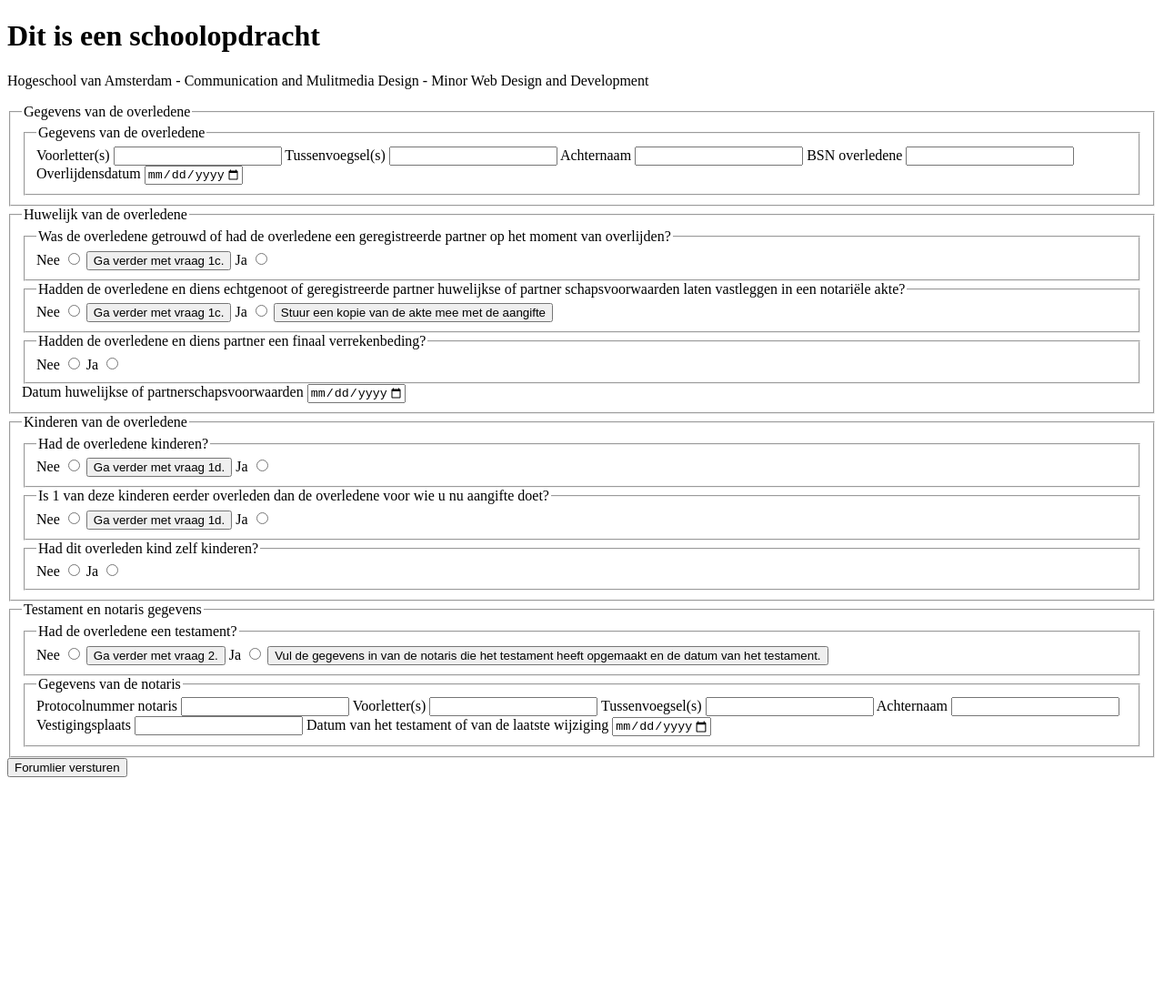
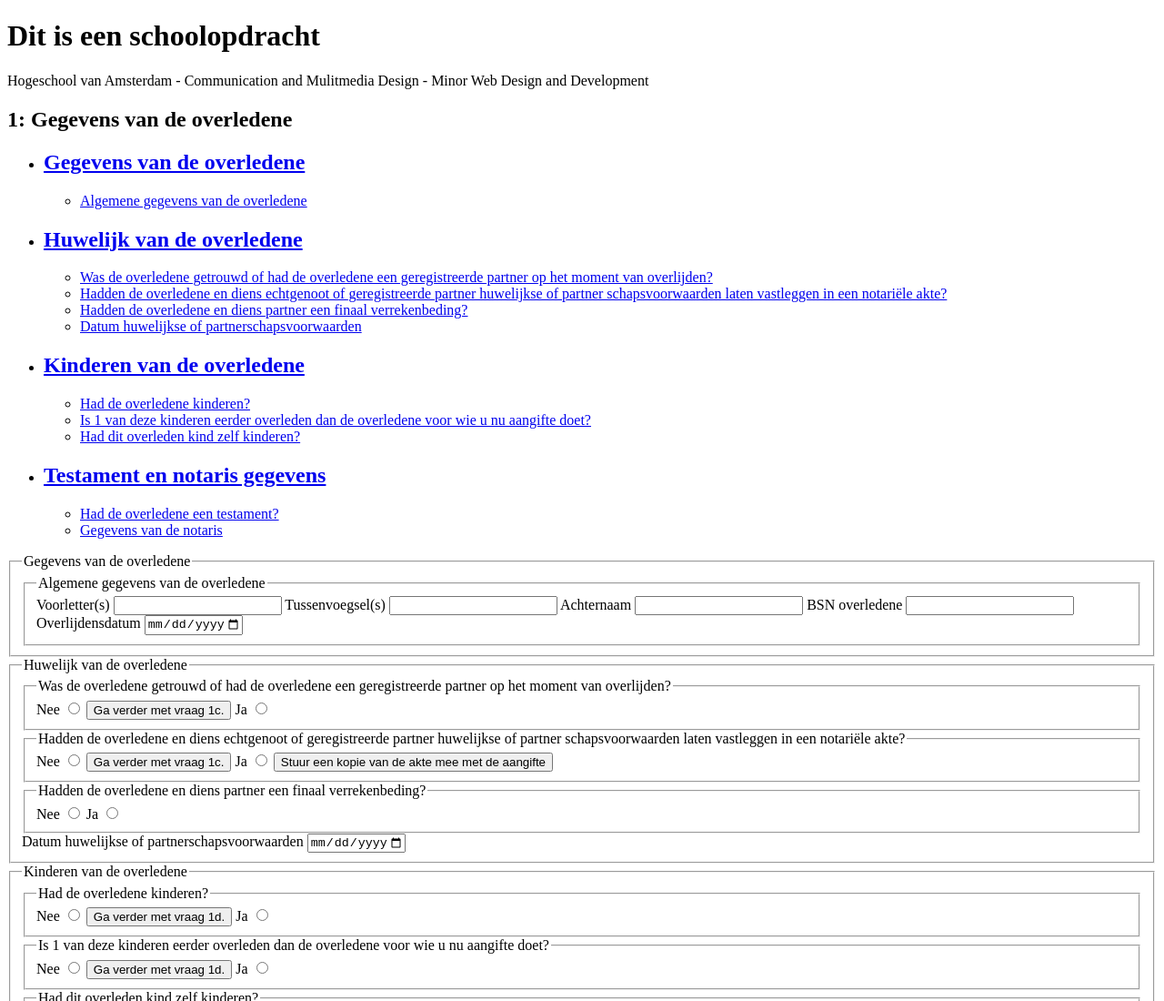
Before and after one commit to ginchanah/BrowserTechnologies, a plain HTML site: page index.html in a window 1280 px wide. Shown: the top 1100 px of the page at 91% size. Before the commit the page ends 862 px from the top, so only its background shows below. Drawn offline with Linux system fonts and the light colour scheme; a script that the page names is missing.

Commit message:
The actual working CSS solution
I gave up so I guess this is how we're going to do this

```diff
--- a/index.html
+++ b/index.html
@@ -16,14 +16,51 @@
     <!-- grijs als je dingen niet nodig hebt -->
     <!-- stappen laten zien in een aside? met nav? -->
     <main>
-        <nav>
+        <aside>
+            <nav>
+                <h2>1: Gegevens van de overledene</h2>
+                <ul>
+                    <li>
+                        <h2><a href="#section1a">Gegevens van de overledene</a></h2>
+                        <ul>
+                            <li><a href="#question-one">Algemene gegevens van de overledene</a></li>
+                        </ul>
+                    </li>
 
-        </nav>
+                    <li>
+                        <h2><a href="#section1b">Huwelijk van de overledene</a></h2>
+                        <ul>
+                            <li><a href="#question-two">Was de overledene getrouwd of had de overledene een geregistreerde partner op het moment van overlijden?</a></li>
+                            <li><a href="#question-three">Hadden de overledene en diens echtgenoot of geregistreerde partner huwelijkse of partner schapsvoorwaarden laten vastleggen in een notariële akte?</a></li>
+                            <li><a href="#question-four">Hadden de overledene en diens partner een finaal verrekenbeding?</a></li>
+                            <li><a href="#question-five">Datum huwelijkse of partnerschapsvoorwaarden</a></li>
+                        </ul>
+                    </li>
+
+                    <li>
+                        <h2><a href="#section1c">Kinderen van de overledene</a></h2>
+                        <ul>
+                            <li><a href="#question-six">Had de overledene kinderen?</a></li>
+                            <li><a href="#question-seven">Is 1 van deze kinderen eerder overleden dan de overledene voor wie u nu aangifte doet?</a></li>
+                            <li><a href="#question-eight">Had dit overleden kind zelf kinderen?</a></li>
+                        </ul>
+                    </li>
+
+                    <li>
+                        <h2><a href="#section1d">Testament en notaris gegevens</a></h2>
+                        <ul>
+                            <li><a href="#question-nine">Had de overledene een testament?</a></li>
+                            <li><a href="#question-ten">Gegevens van de notaris</a></li>
+                        </ul>
+                    </li>
+                </ul>
+            </nav>
+        </aside>
         <form action="" method="post">
             <fieldset id="section1a">
                 <legend>Gegevens van de overledene</legend>
                 <fieldset id="question-one">
-                    <legend>Gegevens van de overledene</legend>
+                    <legend>Algemene gegevens van de overledene</legend>
 
                     <label for="initials">Voorletter(s)</label>
                     <input type="text" id="initials">
@@ -47,7 +84,7 @@
                 <fieldset id="question-two" class="question skip-questions">
                     <legend>Was de overledene getrouwd of had de overledene een geregistreerde partner op het moment van overlijden?</legend>
                     <label for="married-no">Nee</label>
-                    <input type="radio" id="married-no" name="married" class="goTo">
+                    <input type="radio" id="married-no" name="married" class="skip">
                     <button type="button">Ga verder met vraag 1c.</button>
 
                     <label for="married-yes">Ja</label>
@@ -57,7 +94,7 @@
                 <fieldset id="question-three" class="question skip-questions">
                     <legend>Hadden de overledene en diens echtgenoot of geregistreerde partner huwelijkse of partner schapsvoorwaarden laten vastleggen in een notariële akte?</legend>
                     <label for="notary-no">Nee</label>
-                    <input type="radio" id="notary-no" name="notary" class="goTo">
+                    <input type="radio" id="notary-no" name="notary" class="skip">
                     <button type="button">Ga verder met vraag 1c.</button>
 
                     <label for="notary-yes">Ja</label>
@@ -88,7 +125,7 @@
                 <fieldset id="question-six" class="question skip-questions">
                     <legend>Had de overledene kinderen?</legend>
                     <label for="children-nee">Nee</label>
-                    <input type="radio" name="children" id="children-nee" class="goTo">
+                    <input type="radio" name="children" id="children-nee" class="skip">
                     <button type="button">Ga verder met vraag 1d.</button>
 
                     <label for="children-yes">Ja</label>
@@ -99,7 +136,7 @@
                 <fieldset id="question-seven" class="question skip-questions">
                     <legend>Is 1 van deze kinderen eerder overleden dan de overledene voor wie u nu aangifte doet?</legend>
                     <label for="dead-children-no">Nee</label>
-                    <input type="radio" name="dead-children" id="dead-children-no" class="goTo">
+                    <input type="radio" name="dead-children" id="dead-children-no" class="skip">
                     <button type="button">Ga verder met vraag 1d.</button>
 
                     <label for="dead-children-yes">Ja</label>
@@ -121,7 +158,7 @@
                 <fieldset id="question-nine" class="question skip-questions">
                     <legend>Had de overledene een testament?</legend>
                     <label for="will-no">Nee</label>
-                    <input type="radio" name="will" id="will-no" class="goTo">
+                    <input type="radio" name="will" id="will-no" class="skip">
                     <button type="button">Ga verder met vraag 2.</button>
 
                     <label for="will-yes">Ja</label>
--- /dev/null
+++ b/index.js
@@ -0,0 +1,4 @@
+// if display none then uncheck.
+
+
+// if !display: none; then make question required
--- a/styles.css
+++ b/styles.css
@@ -1,3 +1,5 @@
-.skip-questions:has(.goTo:checked) ~ .question {
-    color: red;
+/* progressive disclosure */
+
+.skip-questions:has(.skip:checked) ~ .question {
+    display: none;
 }
```
